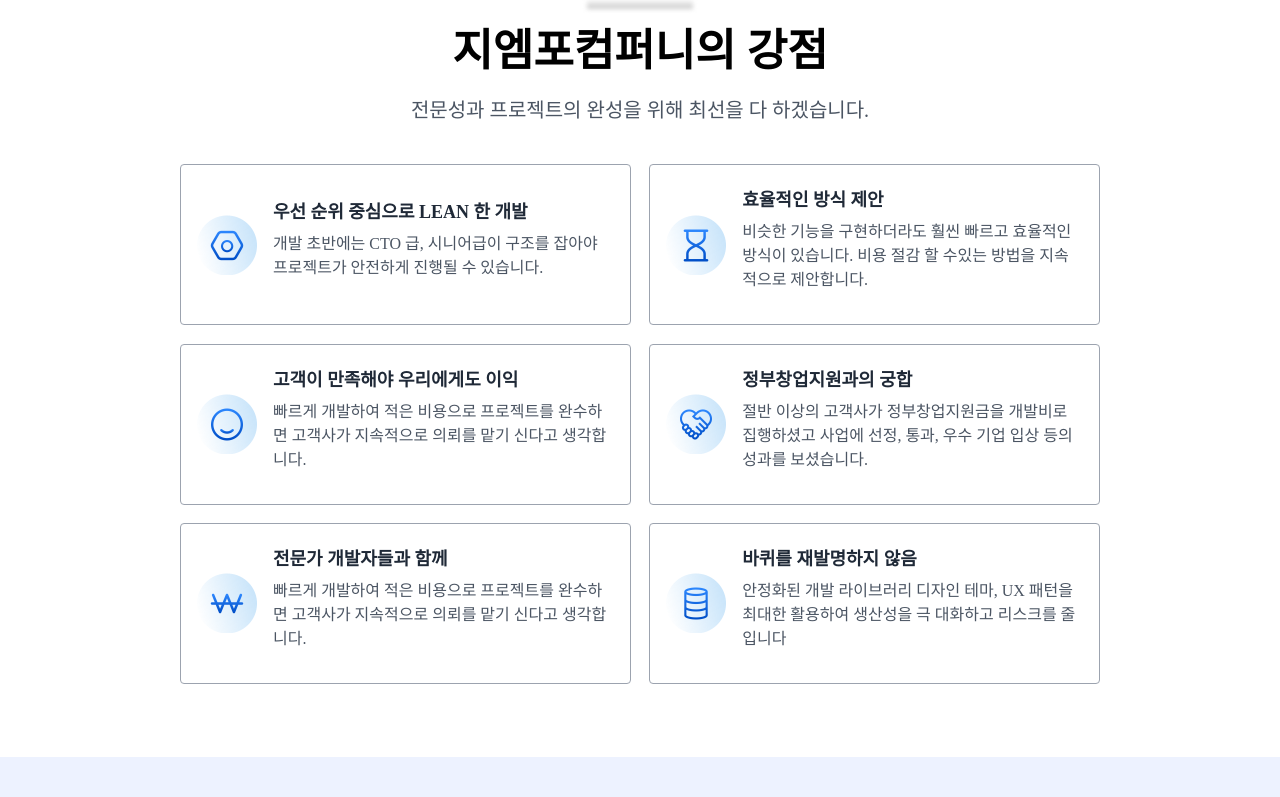
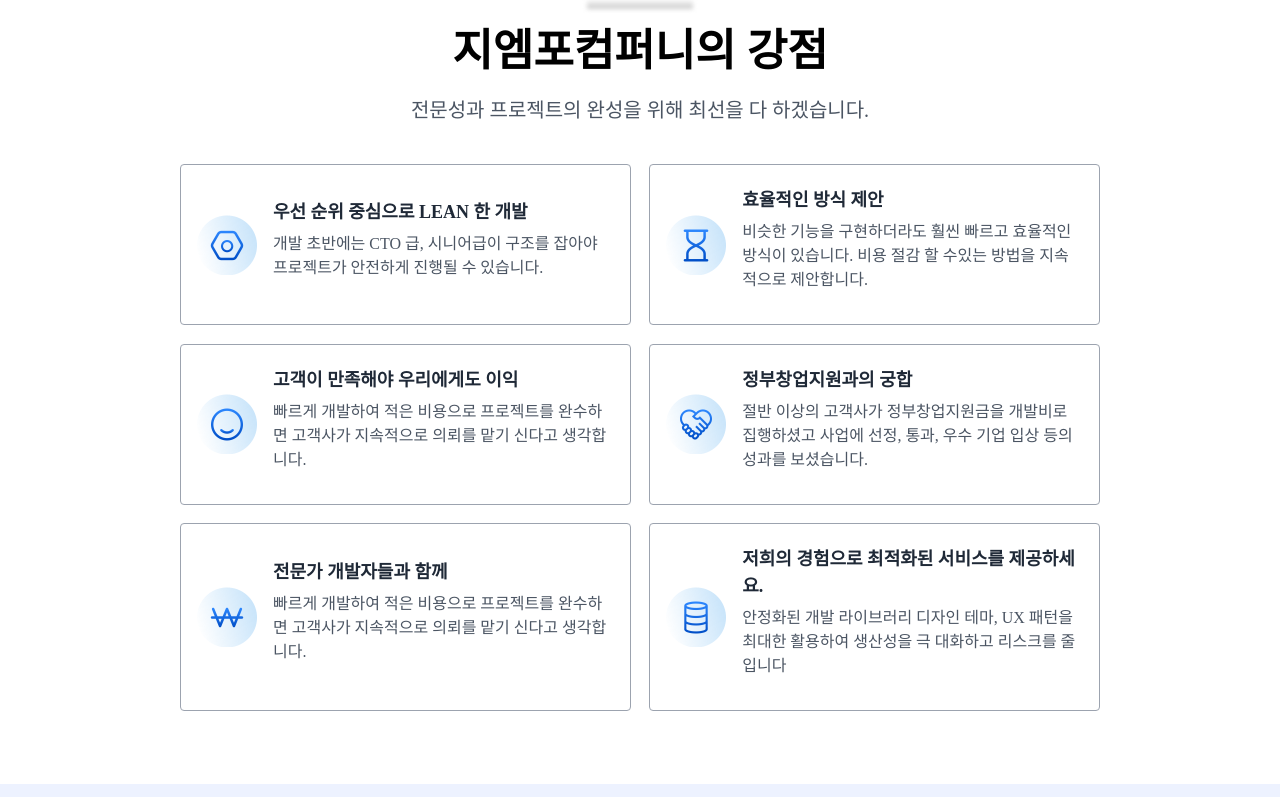
Before and after one commit to huythanh13082000/youtube_AI, a React (Create React App) app: page / in a window 1280 px wide. Shown: the part 1625-2422 px from the top of the page. Built offline with nearby package versions, Linux system fonts and the light colour scheme; no server answers; a web font is replaced by a local one.

Commit message:
update 24/02

```diff
--- a/src/constants/index.ts
+++ b/src/constants/index.ts
@@ -44,12 +44,12 @@
 }
 export const LIST_DATA_SERVICE = [
   {
-    url: multiscreen,
+    url: landingPage,
     name: 'UI/UX 디자인',
     description: '이용자에게 더욱 편하고 즐거운 방문을 유도하는 디자인 필수',
   },
   {
-    url: landingPage,
+    url: multiscreen,
     name: '반응형 웹',
     description:
       '이용자들은 PC와 휴대폰으로 접속하여, 디바이스에 맞는 편리함을 제공!',
@@ -100,7 +100,7 @@
   },
   {
     url: database,
-    name: '바퀴를 재발명하지 않음',
+    name: '저희의 경험으로 최적화된 서비스를 제공하세요.',
     description:
       '안정화된 개발 라이브러리 디자인 테마, UX 패턴을 최대한 활용하여 생산성을 극 대화하고 리스크를 줄입니다',
   },
```
